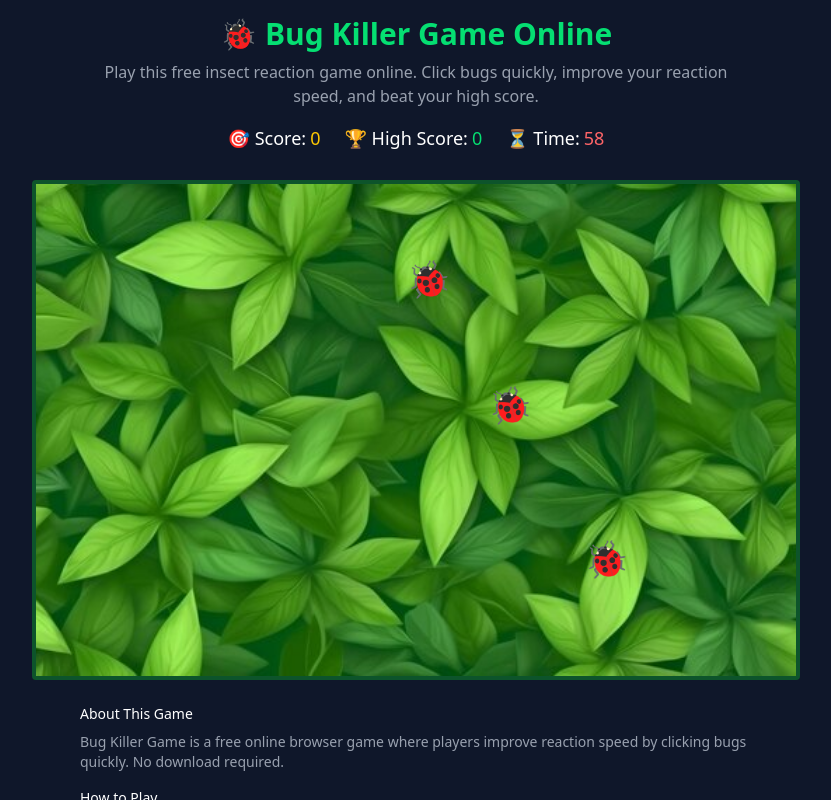
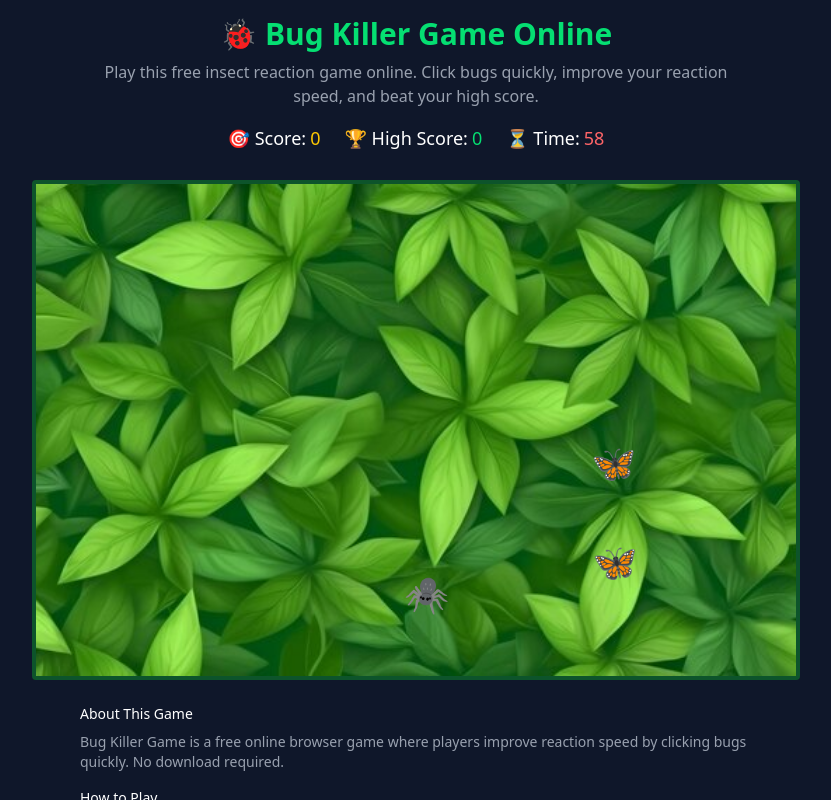
Before and after one commit to sonu2819/bug-hunter, a React (Vite) app: page / in a window 1280 px wide. Both pictures are taken after a click on the button "Start Game". Shown: the top 800 px of the page, without its empty margins (224-1055 px from the left). Built offline with nearby package versions, Linux system fonts and the light colour scheme.

Commit message:
add bug icon

```diff
--- a/src/App.jsx
+++ b/src/App.jsx
@@ -218,6 +218,262 @@
 
 
 
+// import { useEffect, useRef, useState } from "react";
+
+// export default function App() {
+//   const [bugs, setBugs] = useState([]);
+//   const [score, setScore] = useState(0);
+//   const [time, setTime] = useState(60);
+//   const [running, setRunning] = useState(false);
+
+//   const [highScore, setHighScore] = useState(
+//     Number(localStorage.getItem("highScore")) || 0
+//   );
+
+//   // SOUND
+//   const hitSound = useRef(null);
+
+//   // PRELOAD SOUND
+//   useEffect(() => {
+//     hitSound.current = new Audio("/hit.mp3");
+//     hitSound.current.preload = "auto";
+//   }, []);
+
+//   // START GAME
+//   const startGame = () => {
+//     setScore(0);
+//     setTime(60);
+//     setBugs([]);
+//     setRunning(true);
+//   };
+
+//   // BUG SPAWN SYSTEM
+//   useEffect(() => {
+//     if (!running) return;
+
+//     const interval = setInterval(() => {
+//       const bug = {
+//         id: Date.now() + Math.random(),
+//         x: Math.random() * 85,
+//         y: Math.random() * 80,
+//       };
+
+//       setBugs((prev) => [...prev, bug]);
+
+//       // REMOVE BUG AFTER 2 SECONDS
+//       setTimeout(() => {
+//         setBugs((prev) => prev.filter((b) => b.id !== bug.id));
+//       }, 2000);
+
+//     }, 600);
+
+//     return () => clearInterval(interval);
+//   }, [running]);
+
+//   // TIMER SYSTEM
+//   useEffect(() => {
+//     if (!running) return;
+
+//     const timer = setInterval(() => {
+//       setTime((t) => {
+//         if (t <= 1) {
+//           setRunning(false);
+//           setBugs([]);
+//           return 0;
+//         }
+
+//         return t - 1;
+//       });
+//     }, 1000);
+
+//     return () => clearInterval(timer);
+//   }, [running]);
+
+//   // SAVE HIGH SCORE
+//   useEffect(() => {
+//     if (score > highScore) {
+//       setHighScore(score);
+//       localStorage.setItem("highScore", score);
+//     }
+//   }, [score, highScore]);
+
+//   // KILL BUG
+//   const killBug = (id) => {
+
+//     // PLAY SOUND
+//     if (hitSound.current) {
+//       hitSound.current.currentTime = 0;
+
+//       hitSound.current.play().catch(() => {});
+//     }
+
+//     setScore((s) => s + 1);
+
+//     setBugs((prev) => prev.filter((b) => b.id !== id));
+//   };
+
+//   return (
+//     <div className="min-h-screen text-white flex flex-col items-center p-4">
+
+//       {/* SEO HEADER */}
+//       <div className="text-center max-w-2xl mb-4">
+
+//         <h1 className="text-3xl font-bold text-green-400">
+//           🐞 Bug Killer Game Online
+//         </h1>
+
+//         <p className="text-gray-400 mt-2">
+//           Play this free insect reaction game online. Click bugs quickly,
+//           improve your reaction speed, and beat your high score.
+//         </p>
+
+//       </div>
+
+//       {/* SCORE BOARD */}
+//       <div className="flex flex-wrap justify-center gap-6 mb-3 text-lg">
+
+//         <p>
+//           🎯 Score:
+//           <span className="text-yellow-400 ml-1">{score}</span>
+//         </p>
+
+//         <p>
+//           🏆 High Score:
+//           <span className="text-green-400 ml-1">{highScore}</span>
+//         </p>
+
+//         <p>
+//           ⏳ Time:
+//           <span className="text-red-400 ml-1">{time}</span>
+//         </p>
+
+//       </div>
+
+//       {/* START BUTTON */}
+//       {!running && (
+//         <button
+//           onClick={startGame}
+//           className="px-6 py-2 bg-green-500 rounded hover:bg-green-600"
+//         >
+//           Start Game
+//         </button>
+//       )}
+
+//       {/* GAME AREA */}
+//       <div
+//   className="relative mt-4 w-full max-w-3xl h-[500px] rounded overflow-hidden flex items-center justify-center bg-center bg-cover border-4 border-green-900"
+//   style={{
+//     backgroundImage: "url('/gamearea.jpg')",
+//   }}
+// >
+
+//         {/* BEFORE GAME START */}
+//         {!running && time === 60 && (
+//           <div className="text-center text-gray-300">
+
+//             <div className="text-6xl animate-bounce">
+//               🐞
+//             </div>
+
+//             <h2 className="text-xl mt-4 text-white">
+//               Ready to Hunt Bugs?
+//             </h2>
+
+//          <p className="text-sm mt-2 text-white bg-black/50 px-3 py-1 rounded">
+//               Click “Start Game” and kill as many bugs as you can in 60 seconds
+//             </p>
+
+//           </div>
+//         )}
+
+//         {/* BUGS */}
+//         {bugs.map((bug) => (
+//           <div
+//             key={bug.id}
+//             onClick={() => killBug(bug.id)}
+//             className="absolute text-4xl cursor-pointer hover:scale-110 transition"
+//             style={{
+//               left: `${bug.x}%`,
+//               top: `${bug.y}%`,
+//             }}
+//           >
+//             🐞
+//           </div>
+//         ))}
+
+//         {/* GAME OVER */}
+//         {!running && time === 0 && (
+//           <div className="absolute inset-0 flex flex-col items-center justify-center bg-black/70">
+
+//             <h2 className="text-2xl text-red-400">
+//               Game Over
+//             </h2>
+
+//             <p className="mt-2">
+//               Final Score: {score}
+//             </p>
+
+//             <button
+//               onClick={startGame}
+//               className="mt-4 px-4 py-2 bg-blue-500 rounded"
+//             >
+//               Play Again
+//             </button>
+
+//           </div>
+//         )}
+
+//       </div>
+
+//       {/* SEO CONTENT */}
+//       <div className="max-w-2xl text-gray-400 text-sm mt-6">
+
+//         <h2 className="text-white mb-2">
+//           About This Game
+//         </h2>
+
+//         <p>
+//           Bug Killer Game is a free online browser game where players improve
+//           reaction speed by clicking bugs quickly. No download required.
+//         </p>
+
+//         <div className="mt-4">
+
+//           <h2 className="text-white mb-2">
+//             How to Play
+//           </h2>
+
+//           <p>
+//             Start the game and click on bugs before they disappear.
+//             Score as many points as possible within 60 seconds.
+//           </p>
+
+//         </div>
+
+//         <div className="mt-4">
+
+//           <h2 className="text-white mb-2">
+//             Game Features
+//           </h2>
+
+//           <ul className="list-disc pl-5 space-y-1">
+//             <li>Free online browser game</li>
+//             <li>Fast reaction gameplay</li>
+//             <li>Mobile friendly design</li>
+//             <li>High score system</li>
+//             <li>No download required</li>
+//           </ul>
+
+//         </div>
+
+//       </div>
+
+//     </div>
+//   );
+// }
+
+
+
 import { useEffect, useRef, useState } from "react";
 
 export default function App() {
@@ -229,6 +485,9 @@ export default function App() {
   const [highScore, setHighScore] = useState(
     Number(localStorage.getItem("highScore")) || 0
   );
+
+  // SUPPORTED BUG ICONS
+  const bugIcons = ["🐞", "🕷️","🦋"];
 
   // SOUND
   const hitSound = useRef(null);
@@ -252,10 +511,16 @@ export default function App() {
     if (!running) return;
 
     const interval = setInterval(() => {
+
       const bug = {
         id: Date.now() + Math.random(),
-        x: Math.random() * 85,
-        y: Math.random() * 80,
+
+        // BETTER POSITIONING
+        x: 5 + Math.random() * 85,
+        y: 5 + Math.random() * 80,
+
+        // RANDOM BUG
+        icon: bugIcons[Math.floor(Math.random() * bugIcons.length)],
       };
 
       setBugs((prev) => [...prev, bug]);
@@ -268,6 +533,7 @@ export default function App() {
     }, 600);
 
     return () => clearInterval(interval);
+
   }, [running]);
 
   // TIMER SYSTEM
@@ -275,6 +541,7 @@ export default function App() {
     if (!running) return;
 
     const timer = setInterval(() => {
+
       setTime((t) => {
         if (t <= 1) {
           setRunning(false);
@@ -284,9 +551,11 @@ export default function App() {
 
         return t - 1;
       });
+
     }, 1000);
 
     return () => clearInterval(timer);
+
   }, [running]);
 
   // SAVE HIGH SCORE
@@ -397,7 +666,7 @@ export default function App() {
               top: `${bug.y}%`,
             }}
           >
-            🐞
+            {bug.icon}
           </div>
         ))}
 
@@ -462,6 +731,7 @@ export default function App() {
             <li>Mobile friendly design</li>
             <li>High score system</li>
             <li>No download required</li>
+            <li>Multiple insect types</li>
           </ul>
 
         </div>
```
Lines whose indentation alone changed are shown as unchanged.
